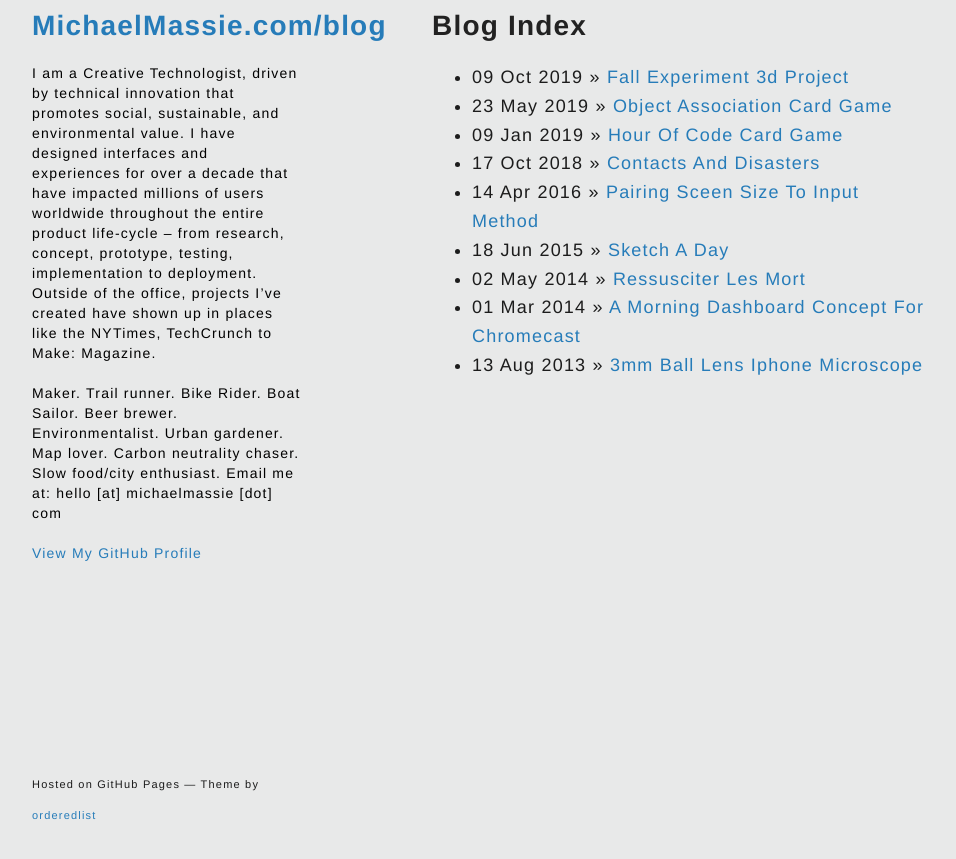
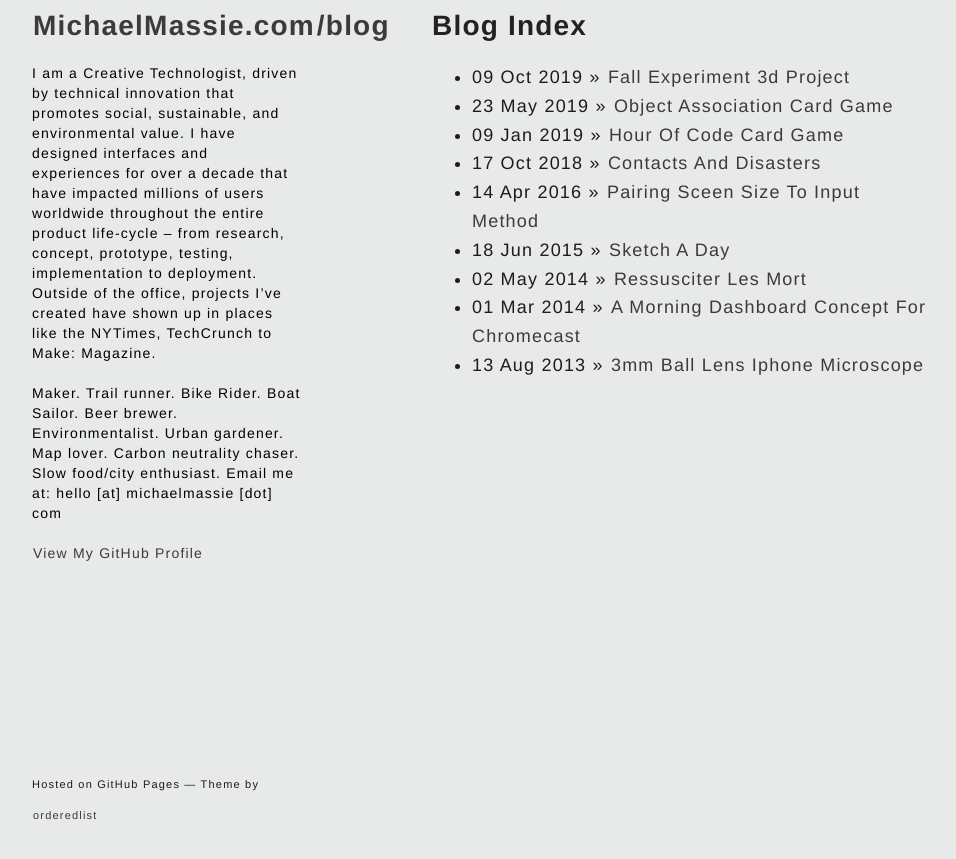
Before and after one commit to mmassie/mmassie.github.io, a Jekyll site: the page built from blog/index.html, in a window 1280 px wide. Shown: the top 859 px of the page, without its empty margins (158-1114 px from the left). Built offline with Jekyll 4.4.1, drawn with Linux system fonts in a browser that asks for light colours.

Commit message:
messing with a links

```diff
--- a/_sass/jekyll-theme-minimal.scss
+++ b/_sass/jekyll-theme-minimal.scss
@@ -38,14 +38,29 @@ h3, h4, h5, h6 {
   color:#494949;
 }
 
-a {
-  color:#267CB9;
-  text-decoration:none;
+a:link, a:visited{
+	color: #3B3B3B;
+    background: #E8E9E9;
+	text-decoration: none;
+	padding: 1px;
 }
 
-a:hover, a:focus {
-  color:#069;
-  font-weight: bold;
+a:hover {
+	border-bottom: solid;
+	border-color: #EA7E0F;
+	text-decoration: none;
+}
+
+
+a.subURL:link, a.subURL:visited{
+	text-decoration: none;
+	padding: 4px;
+    background: #E8E9E9;
+}
+
+a.subURL:hover {
+	border-bottom: solid;
+	border-color: #EA7E0F;
 }
 
 a small {
```
